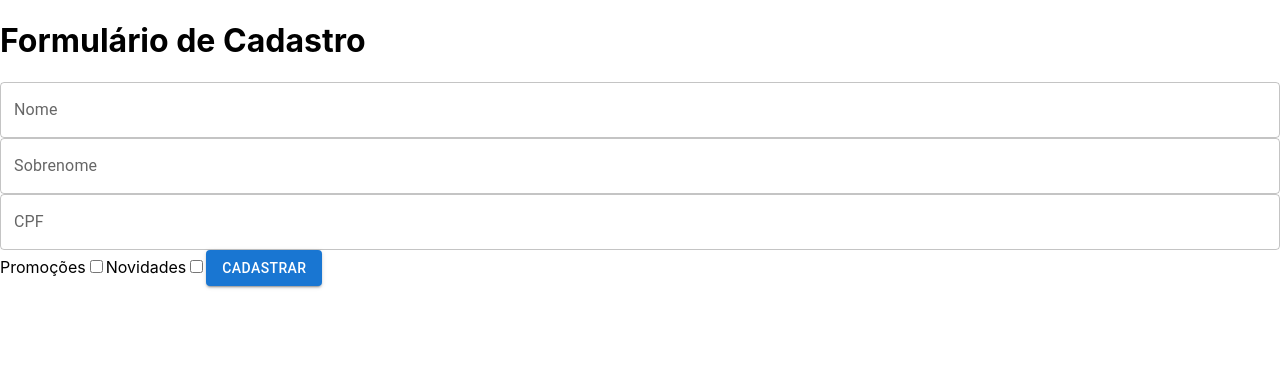
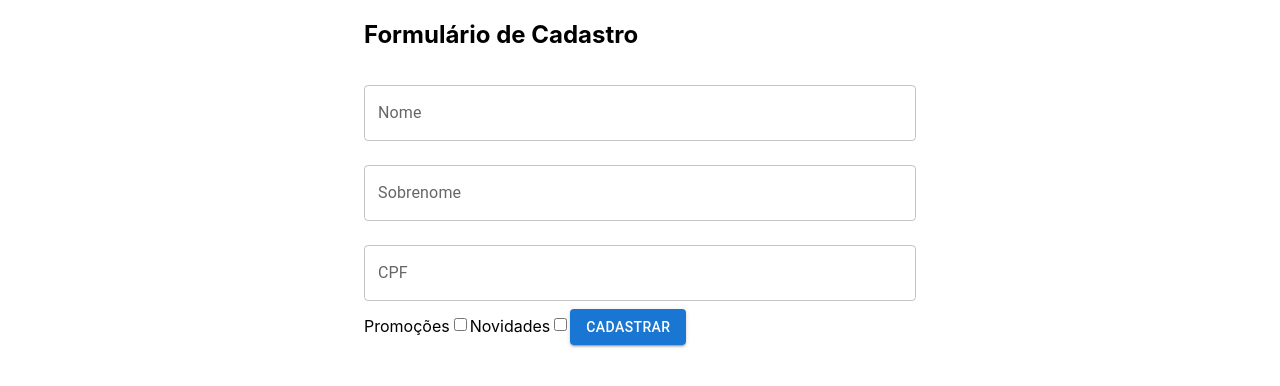
Before and after one commit to souza-alexandrejr/formacao-react-alura, a React (Create React App) app in the folder module-03/formulario-cadastro/: page / in a window 1280 px wide. Shown: the top 386 px of the page. Built offline with nearby package versions, Linux system fonts and the light colour scheme.

Commit message:
Layout e Containers

```diff
--- a/module-03/formulario-cadastro/src/App.js
+++ b/module-03/formulario-cadastro/src/App.js
@@ -1,13 +1,14 @@
-import React, { Fragment } from 'react';
+import React from 'react';
 import './App.css';
 import FormularioCadastro from './components/FormularioCadastro/FormularioCadastro';
+import Container from '@mui/material/Container';
 
 function App() {
   return (
-    <Fragment>
+    <Container maxWidth="sm" component="article">
       <h1> Formulário de Cadastro </h1>
       <FormularioCadastro />
-    </Fragment>
+    </Container>
   );
 }
 
--- a/module-03/formulario-cadastro/src/components/FormularioCadastro/FormularioCadastro.jsx
+++ b/module-03/formulario-cadastro/src/components/FormularioCadastro/FormularioCadastro.jsx
@@ -5,9 +5,9 @@ import TextField from '@mui/material/TextField';
 function FormularioCadastro() {
     return (
         <form>
-            <TextField id="nome" label="Nome" variant="outlined" fullWidth="true" />
-            <TextField id="sobrenome" label="Sobrenome" variant="outlined" fullWidth="true" />
-            <TextField id="cpf" label="CPF" variant="outlined" fullWidth="true" />
+            <TextField id="nome" label="Nome" variant="outlined" margin="normal" fullWidth />
+            <TextField id="sobrenome" label="Sobrenome" variant="outlined" margin="normal" fullWidth />
+            <TextField id="cpf" label="CPF" variant="outlined" margin="normal" fullWidth />
 
             <label>Promoções</label>
             <input type="checkbox" />
```
